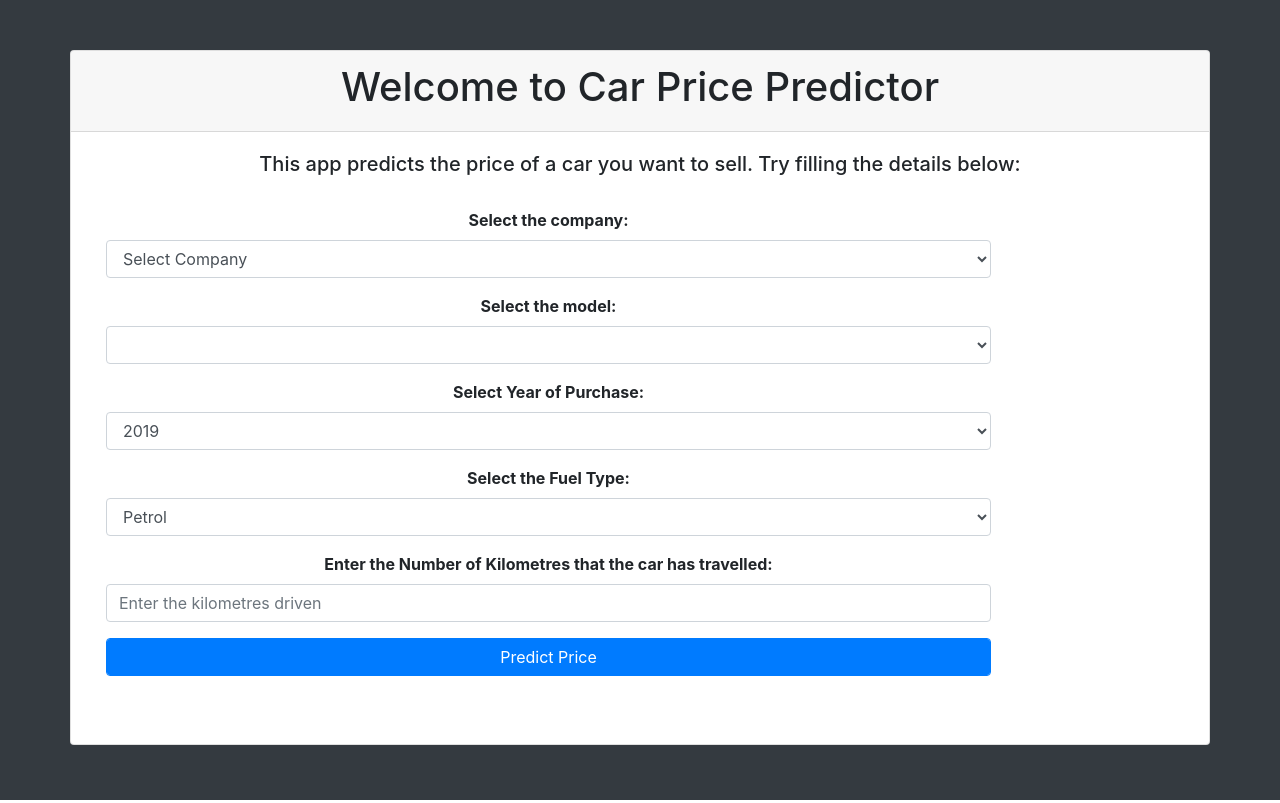
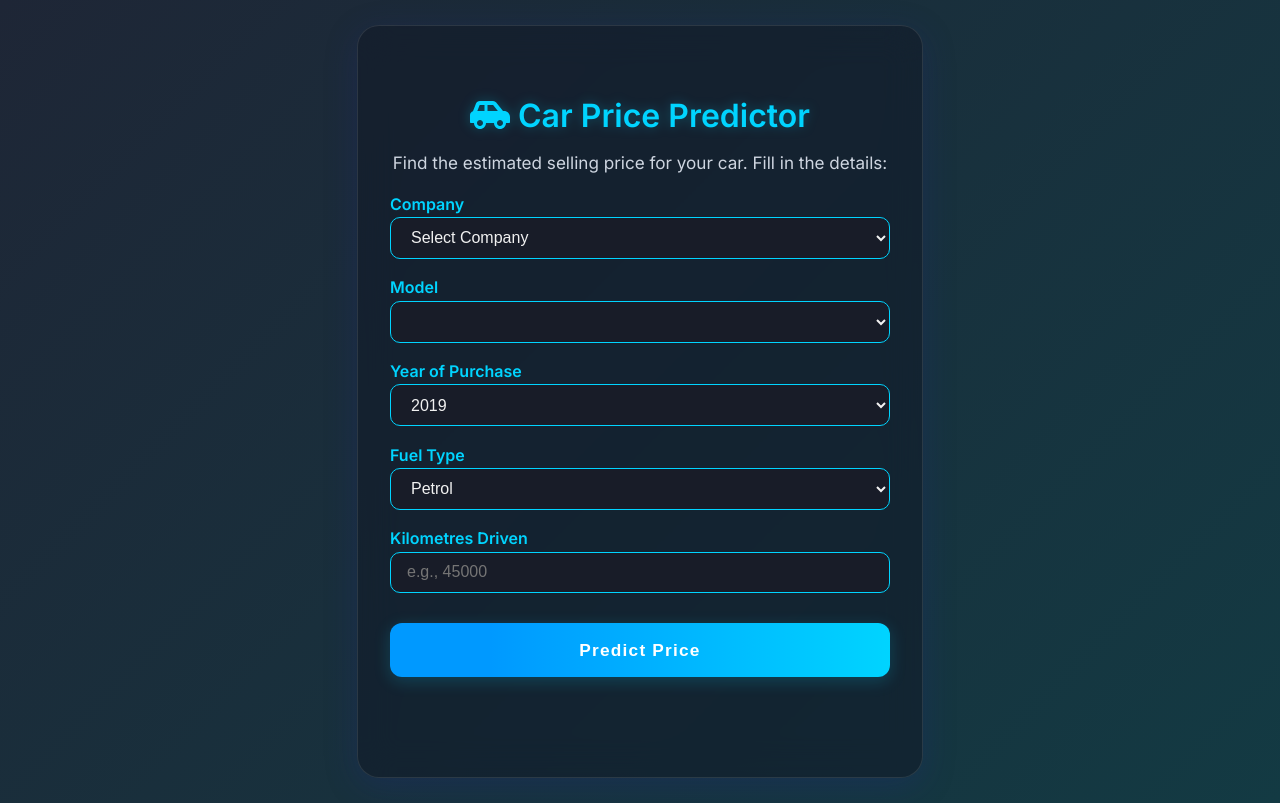
Before and after one commit to Rudrscode/Old-Car-Price, a Flask app: page / in a window 1280 px wide. Run offline with Flask 3, Linux system fonts and the light colour scheme; lists and menus that the app fills with data are empty; parts of the project's set-up code (start-up, migrations or seed data) failed here and were passed over; some libraries are stand-ins or nearby versions.

Commit message:
UI change

```diff
--- a/main.py
+++ b/main.py
@@ -22,3 +22,5 @@ def predict():
     kms_driven=int(request.form.get('kilo_driven'))
     prediction=model.predict(pd.DataFrame([[car_model,company,year,kms_driven,fuel_type]],columns=['name','company','year','kms_driven','fuel_type']))
     return str(np.round(prediction[0],2))
+if __name__ == "__main__":
+    app.run(debug=True)
--- a/static/css/style.css
+++ b/static/css/style.css
@@ -1,16 +1,150 @@
-.{
-    margin: 0;
-    padding: 0;
-    box-sizing: border-box;
-}
-.bg-dark{
-	background-color: #75767B;
+:root {
+  --primary: #00d4ff;
+  --accent: #2a72e8;
+  --glass-bg: rgba(17,24,39,0.55);
+  --glass-blur: 18px;
+  --input-bg: rgba(255,255,255,0.066);
+  --shadow: 0 8px 32px 0 rgba(31, 38, 135, 0.25);
+  --white: #f1f1f1;
+  --muted: #ced5e0;
 }
 
+body, html {
+  margin: 0;
+  padding: 0;
+  min-height: 100vh;
+  font-family: 'Inter', Arial, Helvetica, sans-serif;
+  color: var(--white);
+  background: linear-gradient(135deg, #1e2636 0%, #133a43 100%);
+  box-sizing: border-box;
+}
 
-.mt-50{
-	margin-top: 50px;
+.background {
+  display: none; /* Not needed for website view */
 }
-#canvas{
-    border: 2px solid black;
+
+main {
+  display: flex;
+  justify-content: center;
+  align-items: center;
+  min-height: 100vh;
 }
+
+.glass-card {
+  width: 480px;
+  max-width: 96vw;
+  margin: 25px 0;
+  padding: 2.7rem 2rem 2rem 2rem;
+  border-radius: 22px;
+  background: var(--glass-bg);
+  box-shadow: var(--shadow);
+  backdrop-filter: blur(var(--glass-blur));
+  border: 1px solid rgba(255,255,255,0.1);
+  display: flex;
+  flex-direction: column;
+  align-items: stretch;
+  animation: fadeInCard 0.4s;
+}
+
+@keyframes fadeInCard {
+  from { transform: translateY(40px); opacity: 0 }
+  to { transform: translateY(0); opacity: 1 }
+}
+
+header {
+  text-align: center;
+  margin-bottom: 1.3rem;
+}
+
+header h1 {
+  font-weight: 600;
+  font-size: 2rem;
+  color: var(--primary);
+  margin-bottom: 0.25em;
+  filter: drop-shadow(0 0 6px #00d4ff44);
+}
+header p {
+  color: var(--muted);
+  font-size: 1.07rem;
+  margin-bottom: 0;
+}
+
+form .form-group {
+  display: flex;
+  flex-direction: column;
+  margin-bottom: 1.15em;
+}
+
+.form-group label {
+  font-weight: 600;
+  color: var(--primary);
+  margin-bottom: 0.2em;
+}
+
+select, input[type="number"] {
+  outline: none;
+  background: #181c28;
+  color: #f1f1f1;
+  border: 1.5px solid #00d4ff;
+  border-radius: 10px;
+  font-size: 1rem;
+  padding: 0.66em 1em;
+  transition: border-color 0.23s, box-shadow 0.23s;
+}
+select:focus, input[type="number"]:focus {
+  border: 1.3px solid var(--primary);
+  box-shadow: 0 0 8px #00d4ff44;
+}
+
+.btn-glow {
+  margin-top: 0.7em;
+  width: 100%;
+  font-weight: bold;
+  font-size: 1.08rem;
+  border: none;
+  border-radius: 12px;
+  background: linear-gradient(90deg, #0099ff 20%, #00d4ff 100%);
+  color: #ffffff;
+  padding: 0.95em;
+  transition: background 0.3s, box-shadow 0.23s, transform 0.11s;
+  box-shadow: 0 4px 16px 1px #00d4ff2c;
+  cursor: pointer;
+  letter-spacing: 0.07em;
+}
+.btn-glow:hover, .btn-glow:focus {
+  background: linear-gradient(90deg, #00d4ff 8%, #2a92ff 95%);
+  box-shadow: 0 7px 32px 0 #00d4ff77;
+  transform: translateY(-1px) scale(1.018);
+}
+
+.prediction {
+  text-align: center;
+  margin-top: 1.2em;
+  font-size: 1.22rem;
+  font-weight: bold;
+  color: var(--primary);
+  min-height: 2.3em;
+  transition: color 0.3s;
+}
+.prediction span {
+  font-size: 1.3em;
+  font-weight: 600;
+}
+
+/* Responsive tweaks for tablets and below */
+@media (max-width: 600px) {
+  .glass-card {
+    padding: 1.5rem 0.5rem;
+    width: 98vw;
+    margin: 10px 0;
+  }
+  header h1 { font-size: 1.22rem; }
+  .form-group label { font-size: 0.97rem;}
+}
+
+/* A little extra breathing room on XXL screens */
+@media (min-width: 1200px) {
+  .glass-card {
+    width: 500px;
+  }
+}
--- a/templates/index.html
+++ b/templates/index.html
@@ -1,86 +1,61 @@
 <!DOCTYPE html>
 <html lang="en">
-<head xmlns="http://www.w3.org/1999/xhtml">
+<head>
     <meta charset="UTF-8">
     <title>Car Price Predictor</title>
-    <link rel="stylesheet" href="static/css/style.css">
-    <link rel="stylesheet" type="text/css"
-          href="https://cdnjs.cloudflare.com/ajax/libs/font-awesome/5.11.2/css/all.css">
-    <script src="https://ajax.googleapis.com/ajax/libs/jquery/3.4.1/jquery.min.js"></script>
-    <script src="https://cdn.jsdelivr.net/npm/popper.js@1.16.0/dist/umd/popper.min.js"
-            integrity="sha384-Q6E9RHvbIyZFJoft+2mJbHaEWldlvI9IOYy5n3zV9zzTtmI3UksdQRVvoxMfooAo"
-            crossorigin="anonymous"></script>
-
-    <!-- Bootstrap CSS -->
-    <link rel="stylesheet" href="https://stackpath.bootstrapcdn.com/bootstrap/4.5.0/css/bootstrap.min.css"
-          integrity="sha384-9aIt2nRpC12Uk9gS9baDl411NQApFmC26EwAOH8WgZl5MYYxFfc+NcPb1dKGj7Sk" crossorigin="anonymous">
-    <script src="https://cdn.jsdelivr.net/npm/@tensorflow/tfjs@2.0.0/dist/tf.min.js"></script>
-
+    <link rel="stylesheet" href="{{ url_for('static', filename='css/style.css') }}">
+    <link href="https://fonts.googleapis.com/css2?family=Inter:wght@400;600&display=swap" rel="stylesheet">
+    <meta name="viewport" content="width=device-width, initial-scale=1.0">
 </head>
-<body class="bg-dark">
-
-<div class="container">
-    <div class="row">
-        <div class="card mt-50" style="width: 100%; height: 100%">
-            <div class="card-header" style="text-align: center">
-                <h1>Welcome to Car Price Predictor</h1>
-            </div>
-            <div class="card-body">
-                <div class="col-12" style="text-align: center">
-                    <h5>This app predicts the price of a car you want to sell. Try filling the details below: </h5>
-                </div>
-                <br>
-                <form method="post" accept-charset="utf-8" name="Modelform">
-                    <div class="col-md-10 form-group" style="text-align: center">
-                        <label><b>Select the company:</b> </label><br>
-                        <select class="selectpicker form-control" id="company" name="company" required="1"
-                                onchange="load_car_models(this.id,'car_models')">
+<body>
+  <div class="background"></div>
+  <main>
+    <section class="glass-card">
+      <header>
+        <h1><i class="fas fa-car-side"></i> Car Price Predictor</h1>
+        <p>Find the estimated selling price for your car. Fill in the details:</p>
+      </header>
+      <form method="post" name="Modelform" autocomplete="off" onsubmit="event.preventDefault(); send_data();">
+        <div class="form-group">
+          <label for="company">Company</label>
+          <select id="company" name="company" required onchange="load_car_models(this.id,'car_models')">
             {% for company in companies %}
               <option value="{{ company }}">{{ company }}</option>
             {% endfor %}
           </select>
         </div>
-                    <div class="col-md-10 form-group" style="text-align: center">
-                        <label><b>Select the model:</b> </label><br>
-                        <select class="selectpicker form-control" id="car_models" name="car_models" required="1">
+        <div class="form-group">
+          <label for="car_models">Model</label>
+          <select id="car_models" name="car_models" required>
+            <!-- Will be filled dynamically -->
           </select>
         </div>
-                    <div class="col-md-10 form-group" style="text-align: center">
-                        <label><b>Select Year of Purchase:</b> </label><br>
-                        <select class="selectpicker form-control" id="year" name="year" required="1">
+        <div class="form-group">
+          <label for="year">Year of Purchase</label>
+          <select id="year" name="year" required>
             {% for year in years %}
               <option value="{{ year }}">{{ year }}</option>
             {% endfor %}
           </select>
         </div>
-                    <div class="col-md-10 form-group" style="text-align: center">
-                        <label><b>Select the Fuel Type:</b> </label><br>
-                        <select class="selectpicker form-control" id="fuel_type" name="fuel_type" required="1">
+        <div class="form-group">
+          <label for="fuel_type">Fuel Type</label>
+          <select id="fuel_type" name="fuel_type" required>
             {% for fuel in fuel_types %}
               <option value="{{ fuel }}">{{ fuel }}</option>
             {% endfor %}
           </select>
         </div>
-                    <div class="col-md-10 form-group" style="text-align: center">
-                        <label><b>Enter the Number of Kilometres that the car has travelled:</b> </label><br>
-                        <input type="text" class="form-control" id="kilo_driven" name="kilo_driven"
-                               placeholder="Enter the kilometres driven ">
+        <div class="form-group">
+          <label for="kilo_driven">Kilometres Driven</label>
+          <input type="number" id="kilo_driven" name="kilo_driven" required placeholder="e.g., 45000">
         </div>
-                    <div class="col-md-10 form-group" style="text-align: center">
-                        <button  class="btn btn-primary form-control" onclick="send_data()">Predict Price</button>
-                    </div>
+        <button type="submit" class="btn-glow">Predict Price</button>
       </form>
-                <br>
-                <div class="row">
-                    <div class="col-12" style="text-align: center">
-                        <h4><span id="prediction"></span></h4>
-                    </div>
-                </div>
-            </div>
-        </div>
-    </div>
-</div>
-
+      <div id="prediction" class="prediction"></div>
+    </section>
+  </main>
+  <script src="https://cdnjs.cloudflare.com/ajax/libs/font-awesome/5.11.2/js/all.min.js"></script>
   <script>
 
     function load_car_models(company_id,car_model_id)
@@ -131,17 +106,5 @@
         xhr.send(fd);
     }
 </script>
-
-
-<!-- jQuery first, then Popper.js, then Bootstrap JS -->
-<script src="https://code.jquery.com/jquery-3.5.1.slim.min.js"
-        integrity="sha384-DfXdz2htPH0lsSSs5nCTpuj/zy4C+OGpamoFVy38MVBnE+IbbVYUew+OrCXaRkfj"
-        crossorigin="anonymous"></script>
-<script src="https://cdn.jsdelivr.net/npm/popper.js@1.16.0/dist/umd/popper.min.js"
-        integrity="sha384-Q6E9RHvbIyZFJoft+2mJbHaEWldlvI9IOYy5n3zV9zzTtmI3UksdQRVvoxMfooAo"
-        crossorigin="anonymous"></script>
-<script src="https://stackpath.bootstrapcdn.com/bootstrap/4.5.0/js/bootstrap.min.js"
-        integrity="sha384-OgVRvuATP1z7JjHLkuOU7Xw704+h835Lr+6QL9UvYjZE3Ipu6Tp75j7Bh/kR0JKI"
-        crossorigin="anonymous"></script>
 </body>
 </html>
```
Also changed, not shown: 1 other file. Lines whose indentation alone changed are shown as unchanged.
